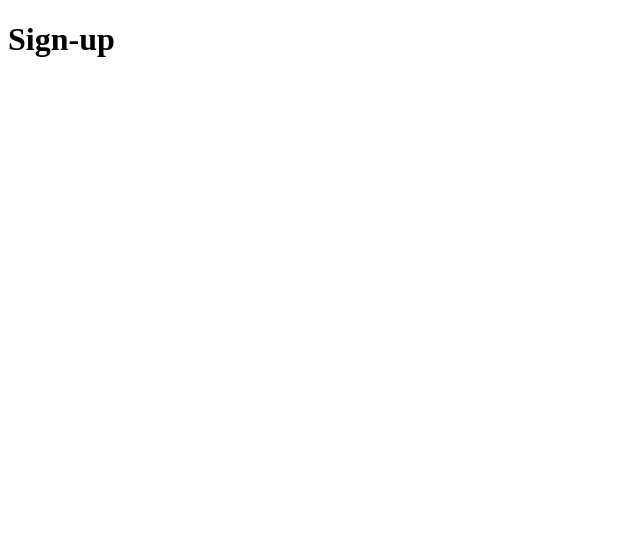
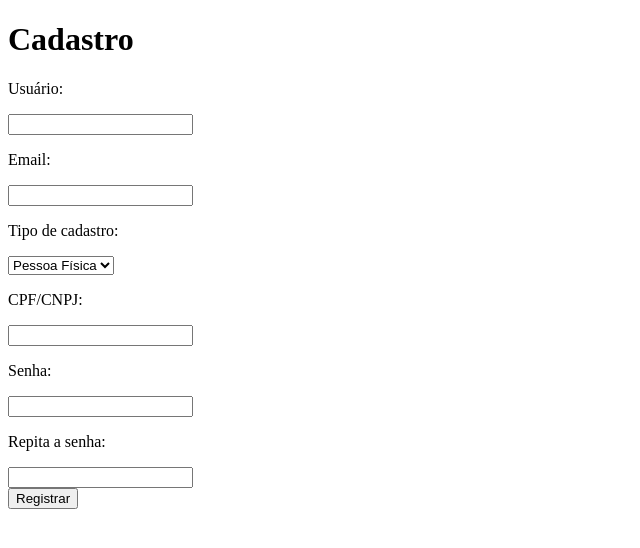
Before and after one commit to caemuller/Trab-ES, a React (Vite) app in the folder client/: page /sign-up in a window 1280 px wide. Shown: the top 548 px of the page, without its empty margins (0-640 px from the left). Built offline with nearby package versions, Linux system fonts and the light colour scheme.

Commit message:
feat: first version of login and signup components

```diff
--- a/client/src/pages/Login.jsx
+++ b/client/src/pages/Login.jsx
@@ -1,5 +1,67 @@
+import { useState } from "react";
+import AuthService from "../services/AuthService";
+
 function Login() {
-    return <h1>Login</h1>
+    const [formData, setFormData] = useState({});
+
+    const authService = new AuthService();
+
+    const handleChange = (e) => {
+        setFormData({
+            ...formData,
+            [e.target.name]: e.target.value
+        });
+    };
+
+    const login = async () => {
+        try {
+
+            let response = authService.login(formData);up
+
+
+        } catch (error) {
+            console.error('Failed to login', error);
+        }
+    }
+
+
+    return <div>
+        <div>
+            <div>
+                <h1>Voluntarie.se</h1>
+            </div>
+            <div>
+                <div>
+                    <p>Usuário:</p>
+                </div>
+                <div>
+                    <input
+                        type="text"
+                        name="username"
+                        onChange={handleChange}
+                    />
+                </div>
+            </div>
+            <div>
+                <div>
+                    <p>Senha:</p>
+                </div>
+                <div>
+                    <input
+                        type="password"
+                        name="password"
+                        onChange={handleChange}
+                    />
+                </div>
+            </div>
+            <div>
+                <p>Não tem uma conta? <a href="/sign-up">Registre-se</a></p>
+            </div>
+            <div>
+                <button onClick={login}>Login</button>
+            </div>
+        </div>
+    </div>
 }
 
 export default Login;
--- a/client/src/pages/Signup.jsx
+++ b/client/src/pages/Signup.jsx
@@ -1,5 +1,123 @@
+import { useState } from "react";
+import AuthService from "../services/AuthService";
+
 function Signup() {
-    return <h1>Sign-up</h1>;
+    const [formData, setFormData] = useState({
+        "tipo": "0"
+    });
+
+    const authService = new AuthService();
+
+    const handleChange = (e) => {
+        setFormData({
+            ...formData,
+            [e.target.name]: e.target.value
+        });
+    };
+
+    const handleSelectChange = (name, value) => {
+        console.log(name);
+        console.log(value);
+        setFormData({
+            ...formData,
+            [name]: value
+        });
+        console.log(formData);
+    };
+
+    const signup = async () => {
+        try {
+
+            let response = authService.signup(formData);
+
+
+        } catch (error) {
+            console.error('Failed to signup', error);
+        }
+    }
+
+
+    return <div>
+        <div>
+            <div>
+                <h1>Cadastro</h1>
+            </div>
+            <div>
+                <div>
+                    <p>Usuário:</p>
+                </div>
+                <div>
+                    <input
+                        type="text"
+                        name="username"
+                        onChange={handleChange}
+                    />
+                </div>
+            </div>
+            <div>
+                <div>
+                    <p>Email:</p>
+                </div>
+                <div>
+                    <input
+                        type="email"
+                        name="email"
+                        onChange={handleChange}
+                    />
+                </div>
+            </div>
+            <div>
+                <div>
+                    <p>Tipo de cadastro:</p>
+                </div>
+                <div>
+                    <select name="tipo" onChange={(e) => handleSelectChange('tipo', e.target.value)}>
+                        <option value="0">Pessoa Física</option>
+                        <option value="1">Empresa</option>
+                    </select>
+                </div>
+            </div>
+            <div>
+                <div>
+                    <p>CPF/CNPJ:</p>
+                </div>
+                <div>
+                    <input
+                        type="text"
+                        name="cpf_cnpj"
+                        onChange={handleChange}
+                    />
+                </div>
+            </div>
+            <div>
+                <div>
+                    <p>Senha:</p>
+                </div>
+                <div>
+                    <input
+                        type="password"
+                        name="password"
+                        onChange={handleChange}
+                    />
+                </div>
+            </div>
+            <div>
+                <div>
+                    <p>Repita a senha:</p>
+                </div>
+                <div>
+                    <input
+                        type="password"
+                        name="repeated_password"
+                        onChange={handleChange}
+                    />
+                </div>
+            </div>
+            <div>
+                <button onClick={signup}>Registrar</button>
+            </div>
+        </div>
+    </div>
 }
 
 export default Signup;
```
